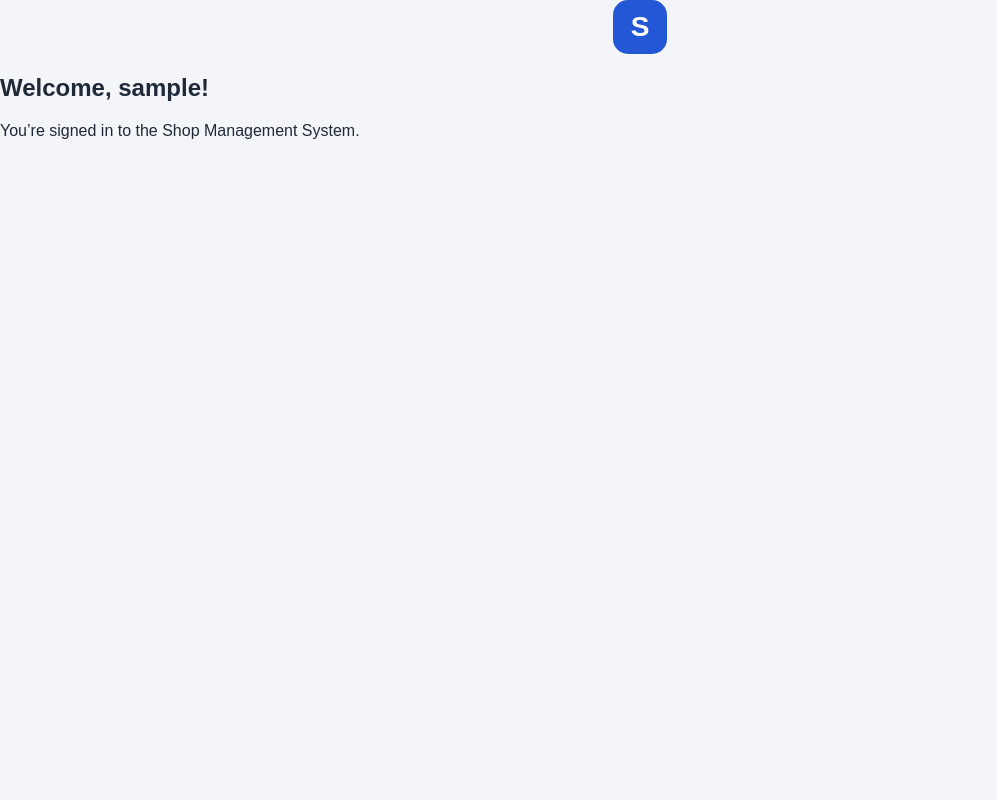
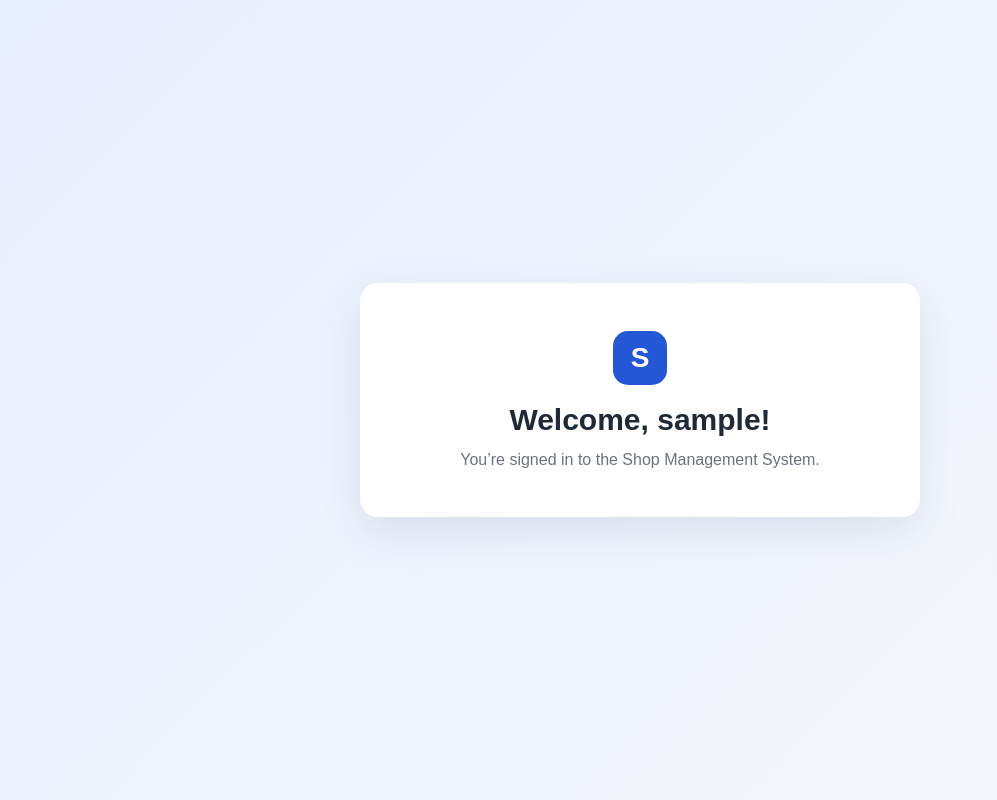
Before and after one commit to Ashish-11-06/djangoIBMD, a Django app: page /welcome/ in a window 1280 px wide. Shown: the whole page, without its empty margins (0-997 px from the left). Run offline with Django 5.2, Linux system fonts and the light colour scheme; the visitor is signed in with stand-in values (Sample User, id 1).

Commit message:
css updated

```diff
--- a/static/css/style.css
+++ b/static/css/style.css
@@ -17,6 +17,35 @@
     align-items: center;
     padding: 24px;
     background: linear-gradient(135deg, #e8efff, #f7f8fc);
+}
+
+.welcome-page {
+    min-height: 100vh;
+    display: flex;
+    justify-content: center;
+    align-items: center;
+    padding: 24px;
+    background: linear-gradient(135deg, #e8efff, #f7f8fc);
+}
+
+.welcome-card {
+    width: 100%;
+    max-width: 560px;
+    padding: 48px 36px;
+    background: #ffffff;
+    border-radius: 18px;
+    box-shadow: 0 15px 45px rgba(30, 50, 90, 0.10);
+    text-align: center;
+}
+
+.welcome-card h1 {
+    margin: 0;
+    font-size: 30px;
+}
+
+.welcome-card p {
+    margin: 14px 0 0;
+    color: #6b7280;
 }
 
 .login-card {
```
